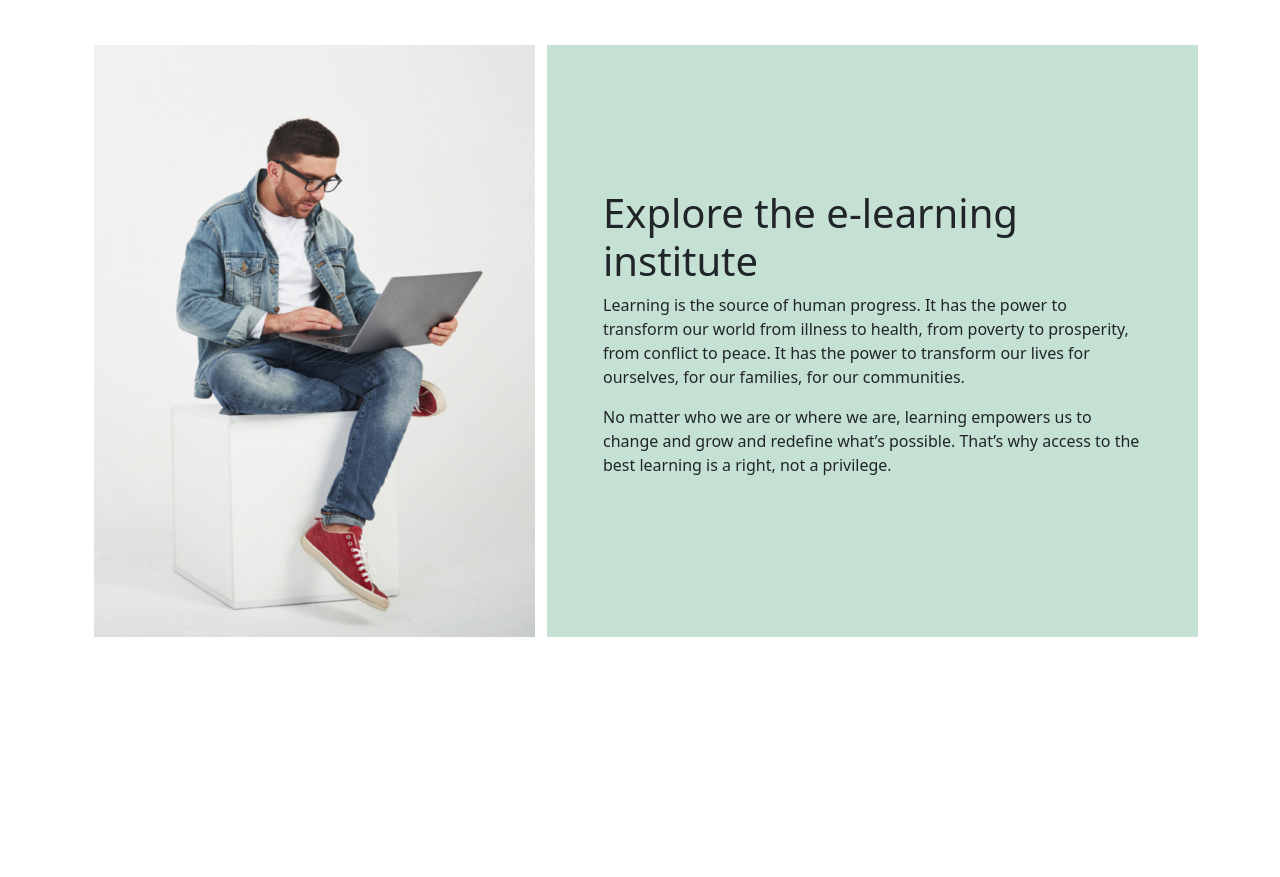
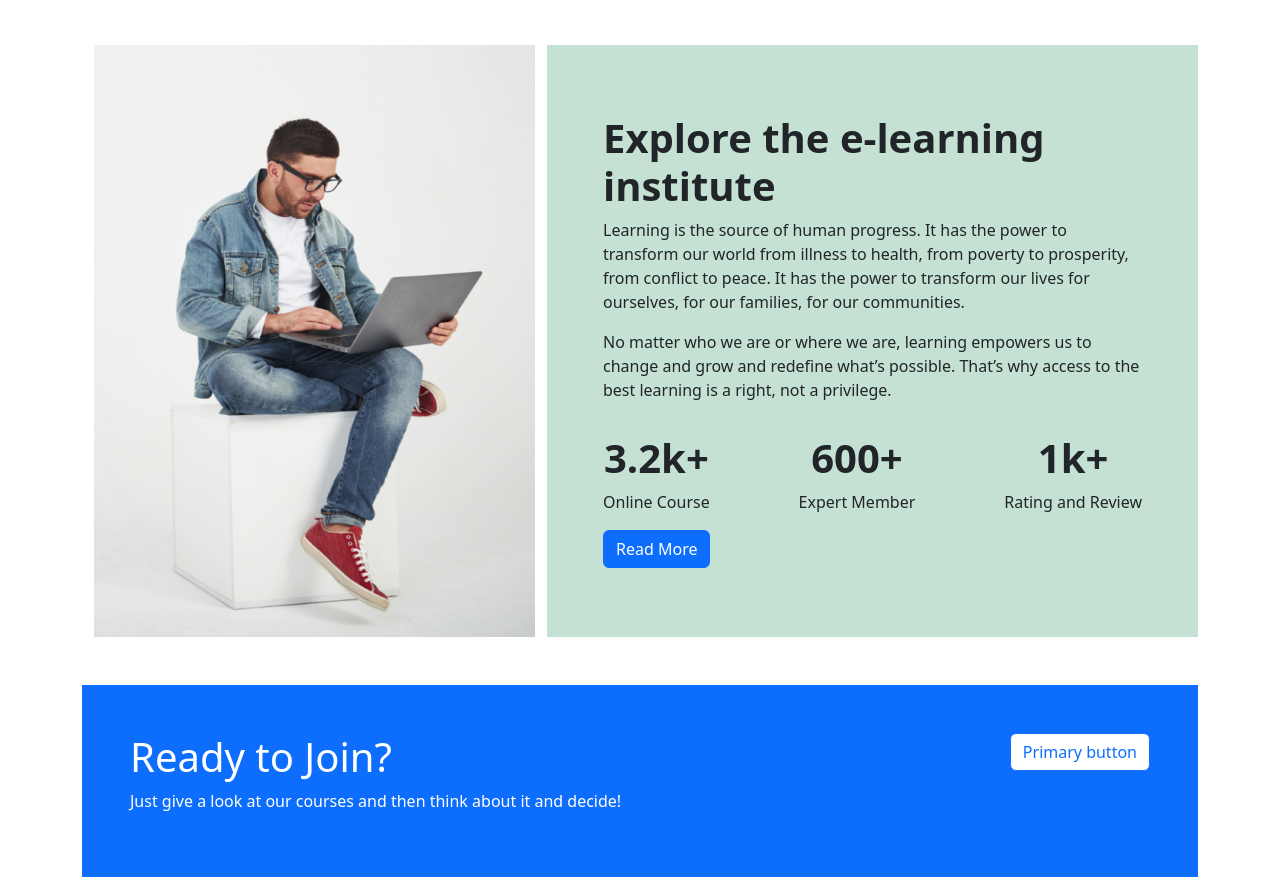
Before and after one commit to marufccs/edtech, a plain HTML site: page index.html in a window 1280 px wide. Shown: the part 1934-2811 px from the top of the page. Before the commit the page ends 2571 px from the top, so only its background shows below. Drawn offline with nearby package versions, Linux system fonts and the light colour scheme.

Commit message:
register button added

```diff
--- a/index.html
+++ b/index.html
@@ -167,7 +167,7 @@
       <img class="img-fluid" src="images/working.png" alt="">
     </div>
     <div class="col-lg-7 col-sm-12 bg-success p-2 text-dark bg-opacity-25 d-flex flex-column justify-content-center">
-      <h1 class="text-start px-5"> Explore the e-learning institute</h1>
+      <h1 class="text-start px-5 fw-bold"> Explore the e-learning institute</h1>
       <p class="text-start px-5" >Learning is the source of human progress.
         It has the power to transform our world
         from illness to health,
@@ -182,9 +182,35 @@
           learning empowers us to change and grow
           and redefine what’s possible.
           That’s why access to the best learning is a right, not a privilege.</p>
+          <div class="d-flex mt-3 mx-5 justify-content-between">
+<div>
+  <h1 class="fw-bold">3.2k+ </h1>
+  <p>Online Course</p>
+</div>
+<div>
+  <h1 class="fw-bold">600+</h1>
+  <p>Expert Member</p>
+</div>
+<div>
+  <h1 class="fw-bold">1k+</h1>
+  <p>Rating and Review</p>
+</div>
+          </div>
+          <div>
+          <button type="button" class="btn btn-primary d-flex justify-content-start mx-5">Read More</button>
+        </div>
     </div>
   </div>
 </div>
+<section class="d-flex justify-content-between p-5 bg-primary mt-5">
+<div>
+<h1 class="text-white">Ready to Join?</h1>
+<p class="text-white">Just give a look at our courses and then think about it and decide!</p>
+</div>
+<div>
+  <button type="button" class="btn bg-white text-primary btn-primary">Primary button</button>
+</div>
+</section>
     </main>
     <!-- Bootstrap js link  -->
    <script src="https://cdn.jsdelivr.net/npm/bootstrap@5.2.0/dist/js/bootstrap.bundle.min.js"></script>
```
